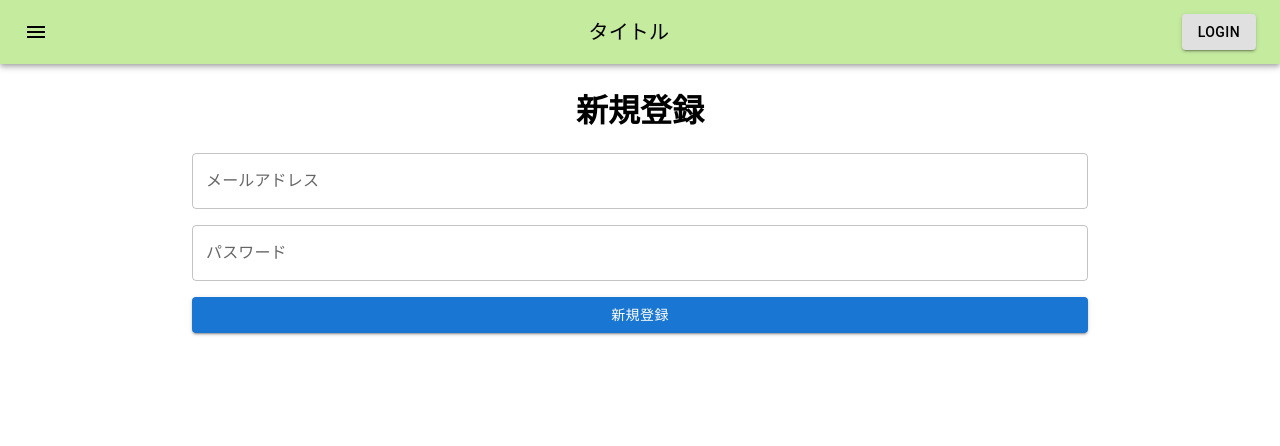
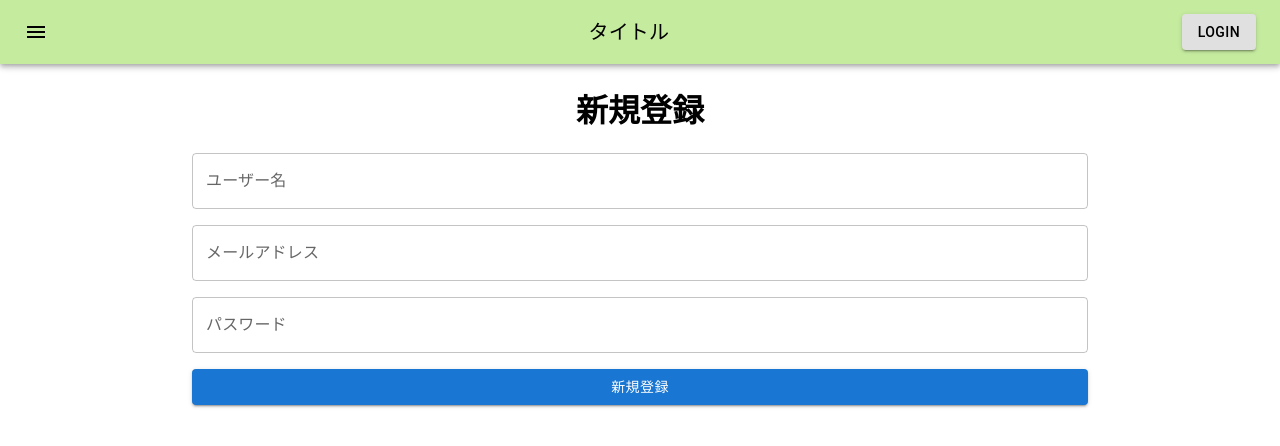
Before and after one commit to O-tips/hackU2023sp, a React (Create React App) app: page /SignUp in a window 1280 px wide. Shown: the top 446 px of the page. Built offline with nearby package versions, Linux system fonts and the light colour scheme.

Commit message:
ユーザー名を登録画面に追加　後で変更するかも

```diff
--- a/src/contents/Header.jsx
+++ b/src/contents/Header.jsx
@@ -143,6 +143,7 @@ function Header() {
                 <Typography variant="h6" component="div" sx={{ flexGrow: 1 }}>
                     タイトル
                 </Typography>
+
                 {/* <Search>
                     <SearchIconWrapper>
                     <SearchIcon />
--- a/src/contents/SignUp.jsx
+++ b/src/contents/SignUp.jsx
@@ -11,6 +11,7 @@ function SignUp() {
       <Grid container direction="column" alignItems="center">
       <Box sx={{ width: '70%' }}>
       <Stack spacing={2}>
+        <TextField id="outlined-basic" label="ユーザー名" variant="outlined" />
         <TextField id="outlined-basic" label="メールアドレス" variant="outlined" />
         <TextField id="outlined-basic" label="パスワード" variant="outlined" />
         <Button variant="contained">新規登録</Button>
--- a/src/contents/Word_dic.jsx
+++ b/src/contents/Word_dic.jsx
@@ -8,6 +8,8 @@ import Typography from '@mui/material/Typography';
 import ExpandMoreIcon from '@mui/icons-material/ExpandMore';
 import { Box,Grid } from '@mui/material';
 import { BrowserRouter, Routes, Route, useNavigate, useLocation, Link} from "react-router-dom";
+
+
 
 function Word_dic() {
     return (<>
```
